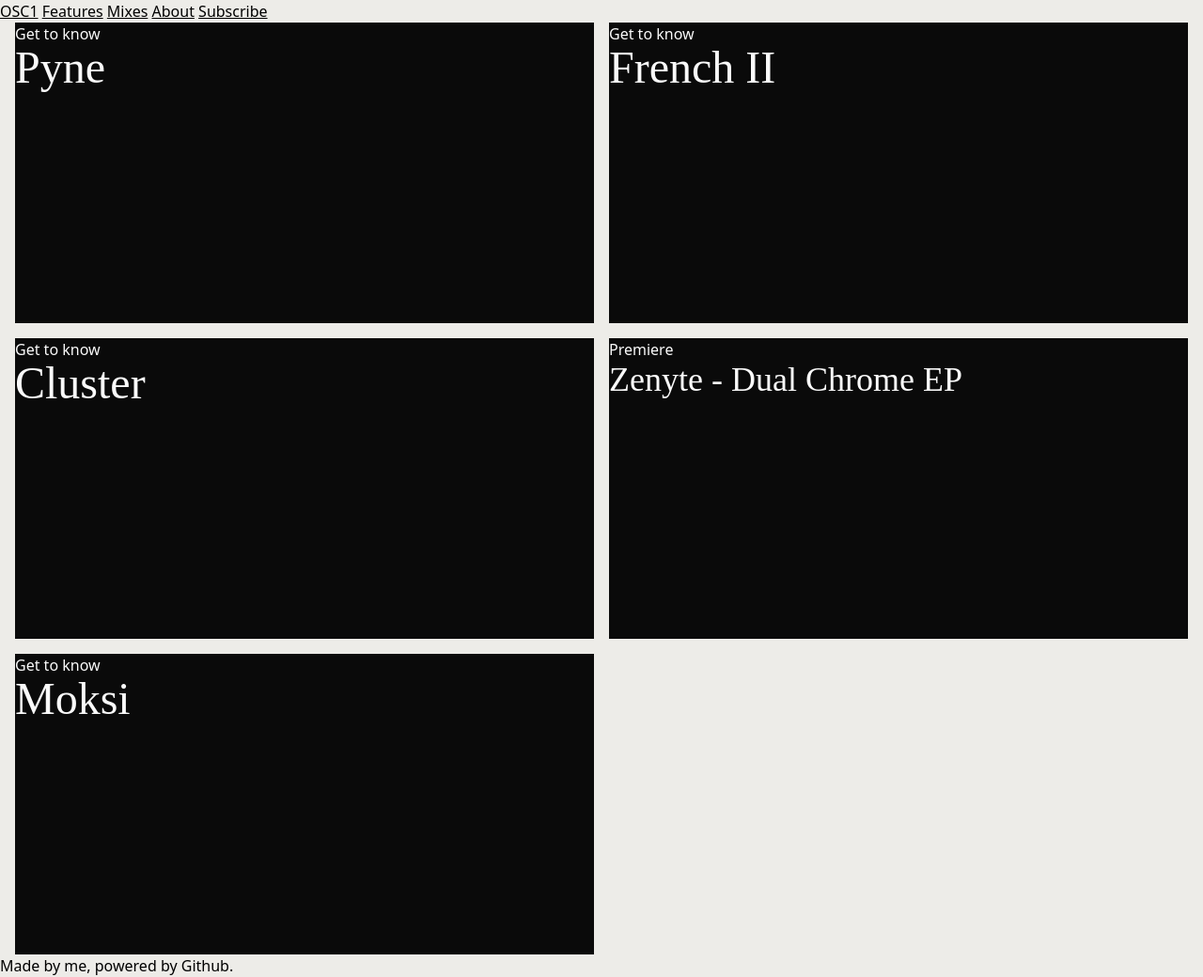
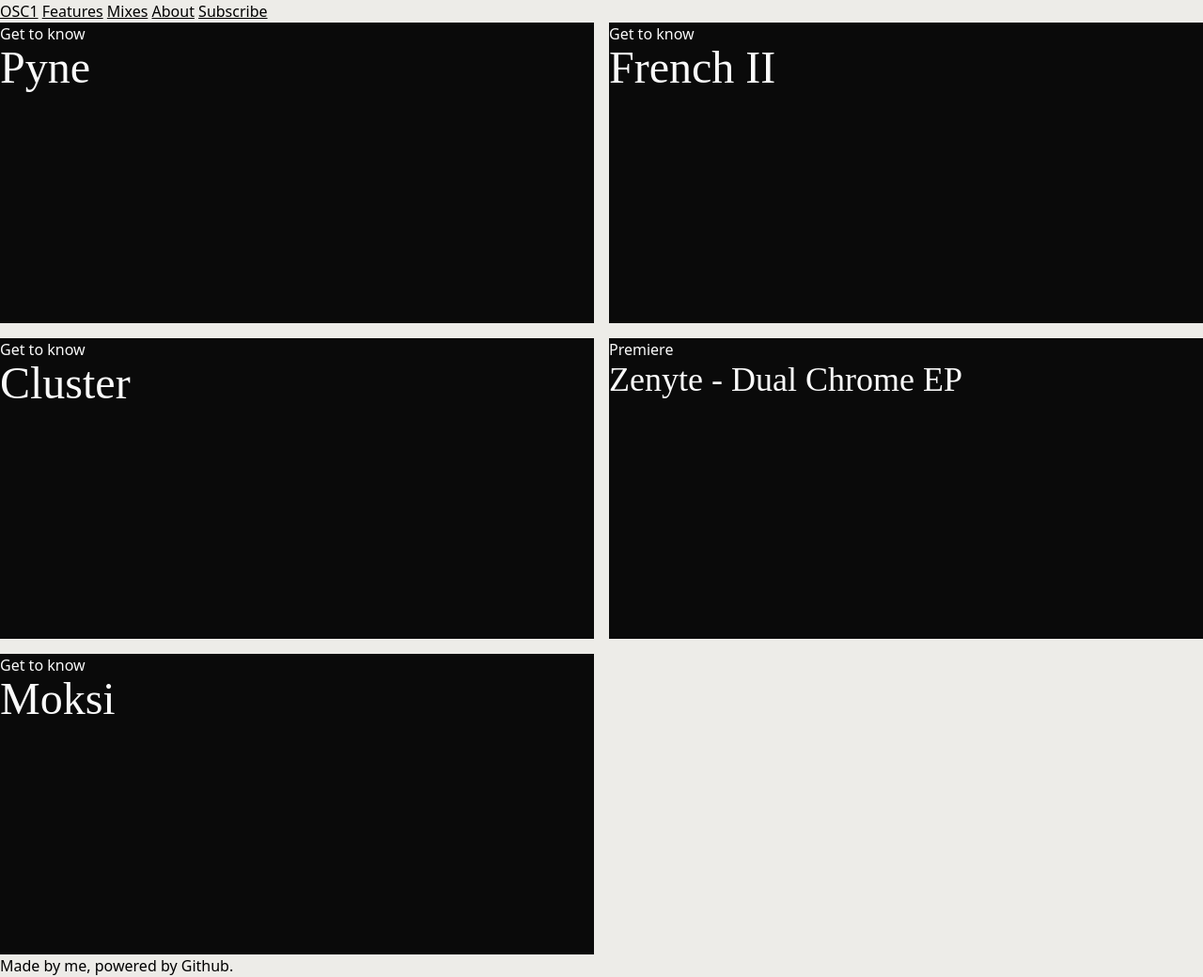
Before and after one commit to osc1blog/osc1blog.github.io, a Jekyll site: the page built from index.markdown, in a window 1280 px wide. Shown: the whole page at 94% size. Built offline with Jekyll 4.4.1, drawn with Linux system fonts in a browser that asks for light colours; nearby versions of some CDN libraries; some web fonts are replaced.

Commit message:
Update home.html

```diff
--- a/_layouts/home.html
+++ b/_layouts/home.html
@@ -1,7 +1,7 @@
 ---
 layout: default
 ---
-<div class="grid grid-cols-2 gap-4 w-full min-h-full px-4">
+<div class="grid grid-cols-2 gap-4 w-full min-h-full">
   {% for post in site.posts %}
     <div class="w-full h-80 text-neutral-50 bg-neutral-950">
       <a href="{{ post.url }}" class="w-full h-full">
```
